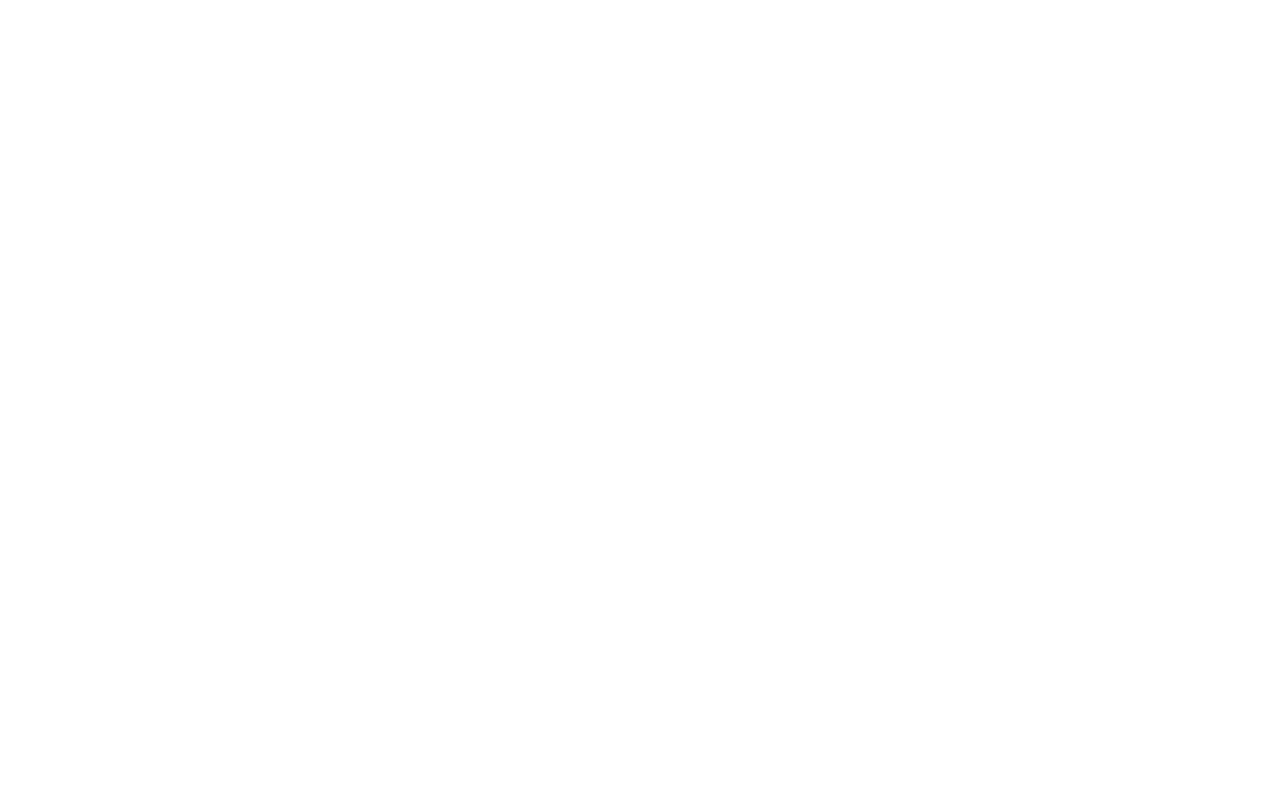
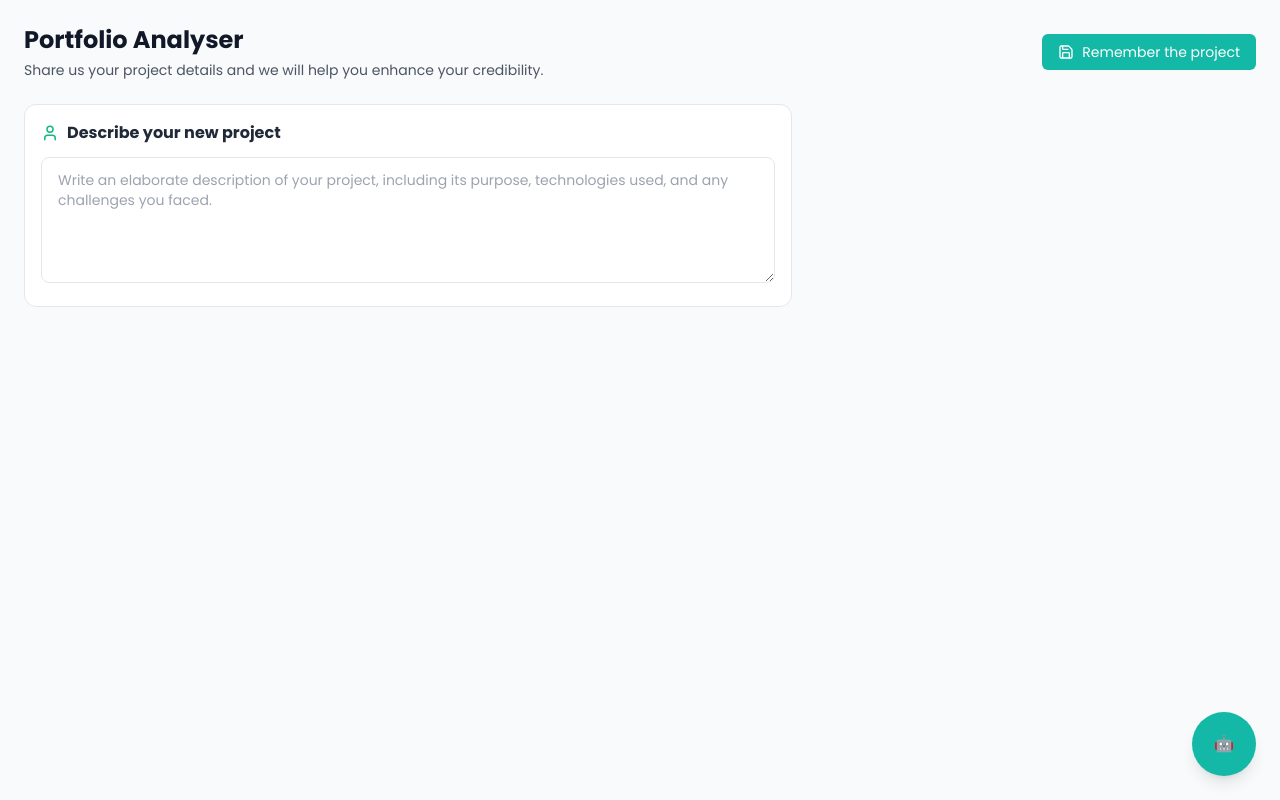
Before and after one commit to I-Pranjal/morons-frontend, a React (Vite) app: page /projectanalyser in a window 1280 px wide. Before the commit this address had no page. Built offline with nearby package versions, Linux system fonts and the light colour scheme.

Commit message:
added resume maker

```diff
--- a/src/App.jsx
+++ b/src/App.jsx
@@ -3,13 +3,19 @@ import { Routes, Route } from 'react-router-dom';
 import { HomePage } from './pages/HomePage';
 import { DashboardPage } from './pages/DashboardPage';
 import  ResumeBuilder  from './components/Resume Builder/app/resumebuilder';
+import ProjectAnalyser from './pages/ProjectAnalyser';
+import { ChatbotWidget } from './pages/ChatbotWidget';
 
 export default function App() {
   return (
+    <>
+    <ChatbotWidget />
     <Routes>
       <Route path="/" element={<HomePage />} />
       <Route path="/dashboard" element={<DashboardPage />} />
       <Route path="/resume" element={<ResumeBuilder />} />
+      <Route path="/projectanalyser" element={<ProjectAnalyser />} />
     </Routes>
+    </>
   );
 }
--- a/src/components/Dashboard/Sidebar.jsx
+++ b/src/components/Dashboard/Sidebar.jsx
@@ -14,9 +14,9 @@ import {
   Settings,
 } from "lucide-react";
 
-export const Sidebar = () => {
+export const Sidebar = ({ activePage, setActivePage }) => {
   const navigation = [
-    { label: "Dashboard", icon: <LayoutDashboard size={18} />, active: true },
+    { label: "Dashboard", icon: <LayoutDashboard size={18} /> },
     { label: "Roadmap", icon: <Target size={18} /> },
     { label: "Resume", icon: <FileText size={18} /> },
     { label: "Practice", icon: <Code size={18} /> },
@@ -57,10 +57,11 @@ export const Sidebar = () => {
               <div
                 key={index}
                 className={`flex items-center gap-3 px-3 py-2 rounded-lg text-sm font-medium cursor-pointer ${
-                  item.active
+                  activePage === item.label
                     ? "bg-red-700 text-white"
                     : "text-gray-700 hover:bg-gray-100"
                 }`}
+                onClick={() => setActivePage(item.label)}
               >
                 {item.icon}
                 <span>{item.label}</span>
--- /dev/null
+++ b/src/pages/ChatbotWidget.jsx
@@ -0,0 +1,63 @@
+import React, { useState } from 'react';
+import { X, Send } from 'lucide-react';
+
+export const ChatbotWidget = () => {
+  const [open, setOpen] = useState(false);
+  const toggleChat = () => setOpen(!open);
+
+  return (
+    <>
+      {/* Floating Chatbot Icon Button */}
+      {!open && (
+        <button
+          onClick={toggleChat}
+          className="fixed bottom-6 right-6 w-16 h-16 bg-teal-500 text-white rounded-full shadow-lg flex items-center justify-center hover:bg-teal-600 transition z-50"
+        >
+          🤖
+        </button>
+      )}
+
+      {/* Chat Panel */}
+      {open && (
+        <div className="fixed top-0 right-0 h-full w-full max-w-md bg-white shadow-2xl z-50 flex flex-col border-l border-gray-200">
+          {/* Header */}
+          <div className="flex items-center justify-between p-4 border-b bg-white">
+            <div className="flex items-center gap-3">
+              <div className="w-10 h-10 rounded-full bg-teal-100 flex items-center justify-center text-2xl">
+                🤖
+              </div>
+              <div>
+                <p className="text-sm font-semibold text-gray-800">Mr. Elite</p>
+                <p className="text-xs text-gray-500">AI Execution Mentor</p>
+              </div>
+            </div>
+            <button
+              onClick={toggleChat}
+              className="text-gray-400 hover:text-gray-600"
+            >
+              <X size={20} />
+            </button>
+          </div>
+
+          {/* Chat Body */}
+          <div className="flex-1 p-4 overflow-y-auto text-sm text-gray-500">
+            <p>Ask me to generate, plan, suggest, or review anything...</p>
+            <p className="mt-1">I can help with resumes, roadmaps, practice problems, and more!</p>
+          </div>
+
+          {/* Input */}
+          <div className="border-t px-4 py-3 bg-white flex items-center gap-2">
+            <input
+              type="text"
+              placeholder="Ask me to generate, plan, suggest, or review anything..."
+              className="flex-1 border border-gray-300 rounded-lg px-4 py-2 text-sm focus:outline-none focus:ring-2 focus:ring-teal-300"
+            />
+            <button className="bg-teal-500 hover:bg-teal-600 text-white p-2 rounded-lg">
+              <Send size={16} />
+            </button>
+          </div>
+        </div>
+      )}
+    </>
+  );
+};
--- a/src/pages/DashboardPage.jsx
+++ b/src/pages/DashboardPage.jsx
@@ -1,16 +1,24 @@
-import React from "react";
+import React, { useState } from "react";
 import { Sidebar } from "../components/Dashboard/Sidebar";
 import { AICommandCenter } from "../components/Dashboard/AICommandCenter";
 import { RecommendationsPanel } from "../components/Dashboard/RecommendationsPanel";
 import DashboardWelcomeBack from "../components/Dashboard/DashboardWelcomeBack";
+import ProjectAnalyser from "./ProjectAnalyser";
 
 export const DashboardPage = () => {
+  const [activePage, setActivePage] = useState("Dashboard");
+
   return (
     <div className="grid grid-cols-6">
-      <Sidebar className="col-span-1" />
+      <Sidebar className="col-span-1" setActivePage={setActivePage} activePage={activePage} />
       <main className="col-span-4 p-6 bg-gray-50 min-h-screen space-y-6">
-        <DashboardWelcomeBack />
-        <AICommandCenter />
+        {(activePage === "Dashboard" || activePage !== "Portfolio") && (
+          <>
+            <DashboardWelcomeBack />
+            <AICommandCenter />
+          </>
+        )}
+        {activePage === "Portfolio" && <ProjectAnalyser />}
       </main>
       <div className="w-full md:w-80 p-4 bg-gray-50 border-l">
         <RecommendationsPanel className="col-span-1" />
--- /dev/null
+++ b/src/pages/ProjectAnalyser.jsx
@@ -0,0 +1,43 @@
+import React from 'react';
+import { MoveLeft, Save, User } from 'lucide-react';
+import { Link } from 'react-router-dom';
+
+function ProjectAnalyser() {
+  return (
+    <div className="p-6 bg-gray-50 min-h-screen">
+        {/* <Link to="/dashboard">
+        <button className=" flex absolute top-4 left-4 bg-white border border-gray-200 rounded-full p-2 hover:bg-gray-100">
+            <MoveLeft size={20} className="text-gray-600 mx-2" />
+            Back to Dashboard
+        </button>
+        </Link> */}
+      {/* Header */}
+      <div className="flex items-center justify-between mb-6">
+        <div>
+          <h1 className="text-2xl font-bold text-gray-900">Portfolio Analyser</h1>
+          <p className="text-gray-600 text-sm mt-1">
+            Share us your project details and we will help you enhance your credibility.
+          </p>
+        </div>
+        <button className="bg-teal-500 hover:bg-teal-600 text-white text-sm font-medium px-4 py-2 rounded-md flex items-center gap-2">
+          <Save size={16} /> Remember the project
+        </button>
+      </div>
+
+      {/* About Me Card */}
+      <div className="bg-white rounded-xl border border-gray-200 p-4 max-w-3xl">
+        <div className="flex items-center gap-2 mb-3">
+          <User className="text-emerald-500" size={18} />
+          <h2 className="text-base font-semibold text-gray-800">Describe your new project</h2>
+        </div>
+        <textarea
+          placeholder="Write an elaborate description of your project, including its purpose, technologies used, and any challenges you faced."
+          rows={5}
+          className="w-full text-sm text-gray-700 border border-gray-200 rounded-lg px-4 py-3 focus:outline-none focus:ring-2 focus:ring-emerald-300 resize-y"
+        />
+      </div>
+    </div>
+  );
+}
+
+export default ProjectAnalyser;
--- a/tailwind.config.js
+++ b/tailwind.config.js
@@ -101,12 +101,25 @@ export default {
           "0%": { transform: "translateX(100%)" },
           "100%": { transform: "translateX(-100%)" },
         },
+      "realisticBounce": {
+        '0%': { transform: 'translateY(0)' },
+        '30%': { transform: 'translateY(-50px)' },
+        '50%': { transform: 'translateY(0)' },
+        '70%': { transform: 'translateY(-25px)' },
+        '100%': { transform: 'translateY(0)' },
+      },
+       "floatWobble": {
+    '0%, 100%': { transform: 'translateY(0) rotate(0deg)' },
+    '50%': { transform: 'translateY(-10px) rotate(1deg)' }
+  },
       },
       animation: {
         "accordion-down": "accordion-down 0.2s ease-out",
         "accordion-up": "accordion-up 0.2s ease-out",
         "fade-in": "fade-in 0.6s ease-out",
         "slide-in-right": "slide-in-right 0.4s ease-out",
+        "realistic-bounce" : "realisticBounce 1s ease-in-out infinite",
+          'float-wobble': 'floatWobble 3s ease-in-out infinite',
         "slide-in-left": "slide-in-left 0.4s ease-out",
         "marquee": "marquee 20s linear infinite",
       },
```
